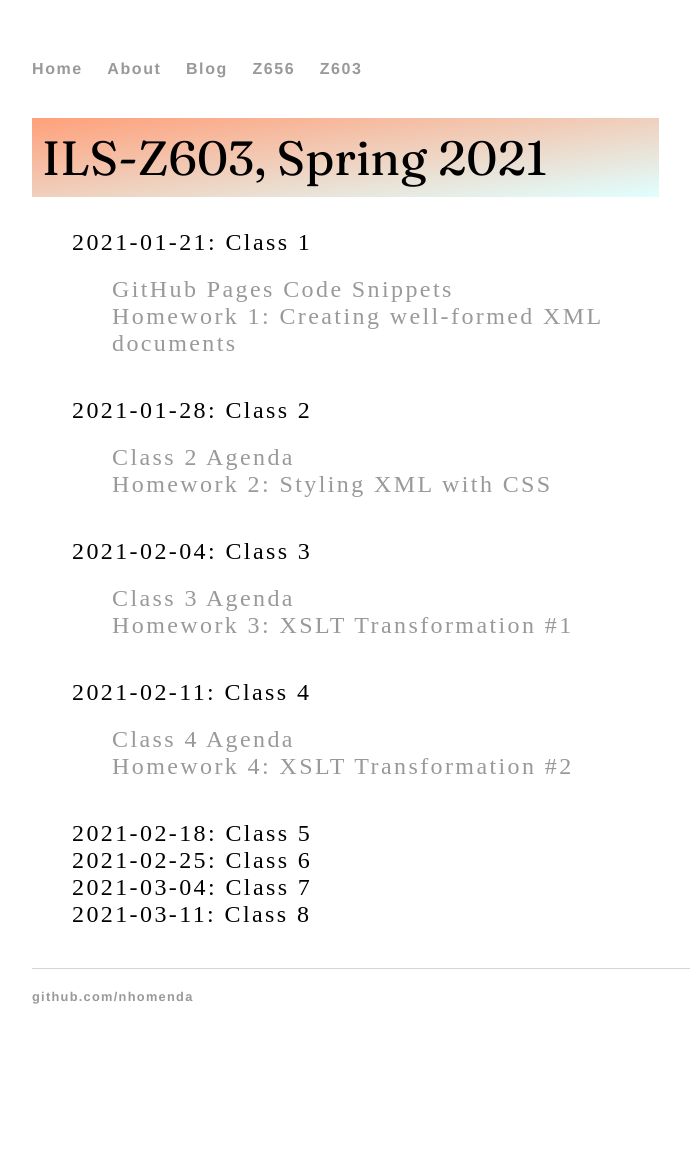
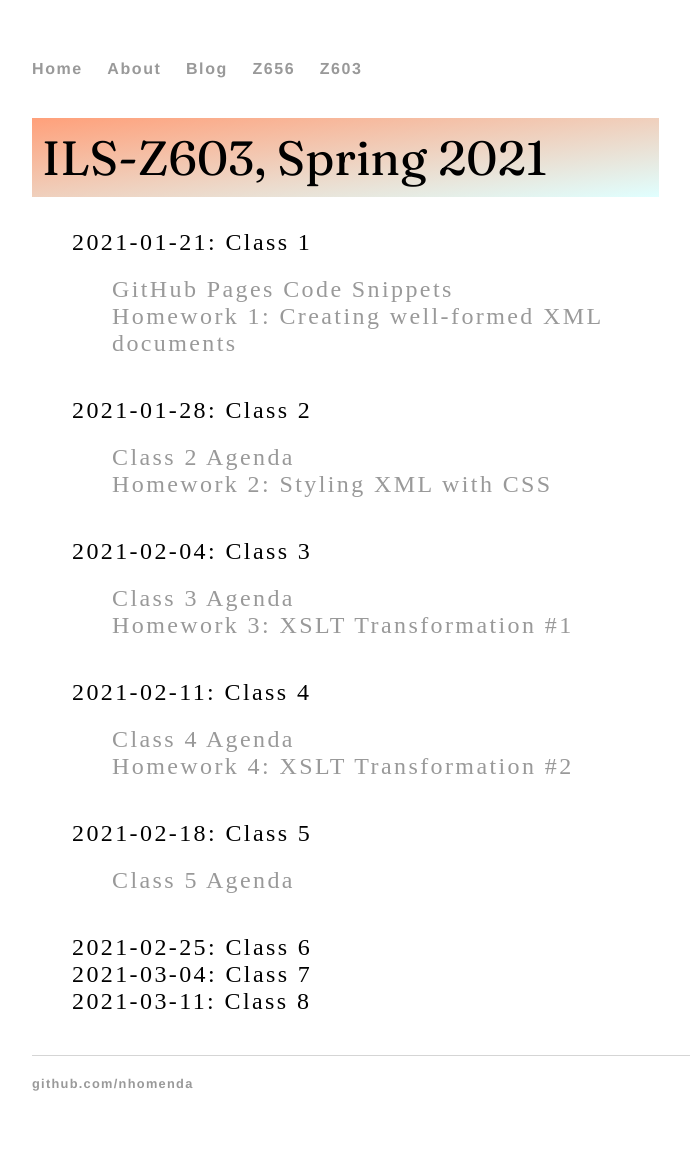
Before and after one commit to nhomenda/nhomenda.github.io, a Jekyll site: the page built from Z603/index.html, in a window 1280 px wide. Shown: the whole page, without its empty margins (160-850 px from the left). Built offline with Jekyll 4.4.1, drawn with Linux system fonts in a browser that asks for light colours; before the commit the page ends 1064 px from its top, so only the background shows below that.

Commit message:
Update index.html

```diff
--- a/Z603/index.html
+++ b/Z603/index.html
@@ -28,7 +28,11 @@ title: ILS-Z603, Spring 2021
 	  <li><a href="/Z603/hw4.html" title="XSLT Transformation #2">Homework 4: XSLT Transformation #2</a></li>
 	</ul>
       </li>
-      <li>2021-02-18: Class 5</li>
+      <li>2021-02-18: Class 5
+	<ul>
+	  <li><a href="/Z603/class5.html" title="Class 5 Agenda">Class 5 Agenda</a></li>
+	</ul>
+       </li>
       <li>2021-02-25: Class 6</li>
       <li>2021-03-04: Class 7</li>
       <li>2021-03-11: Class 8</li>
```
